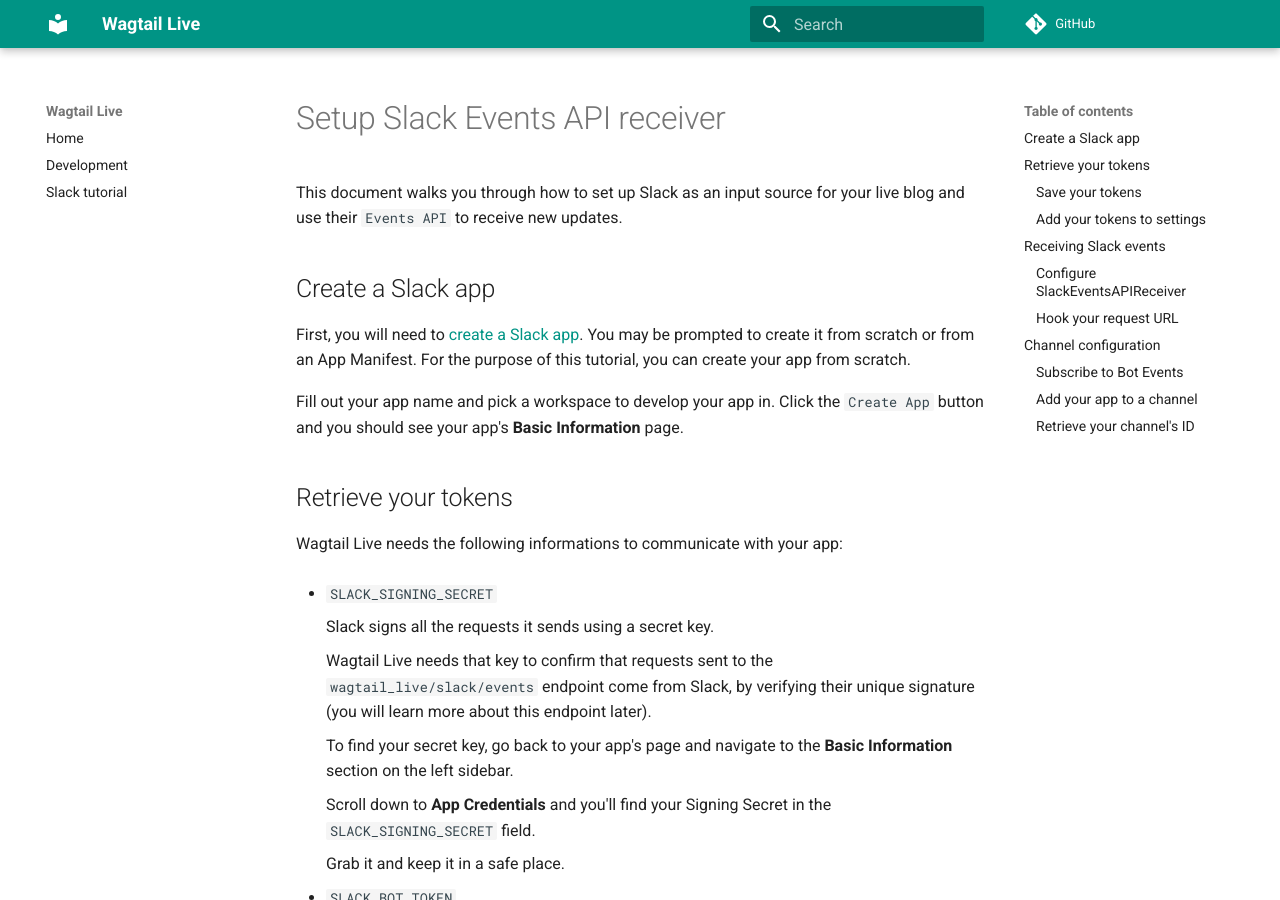
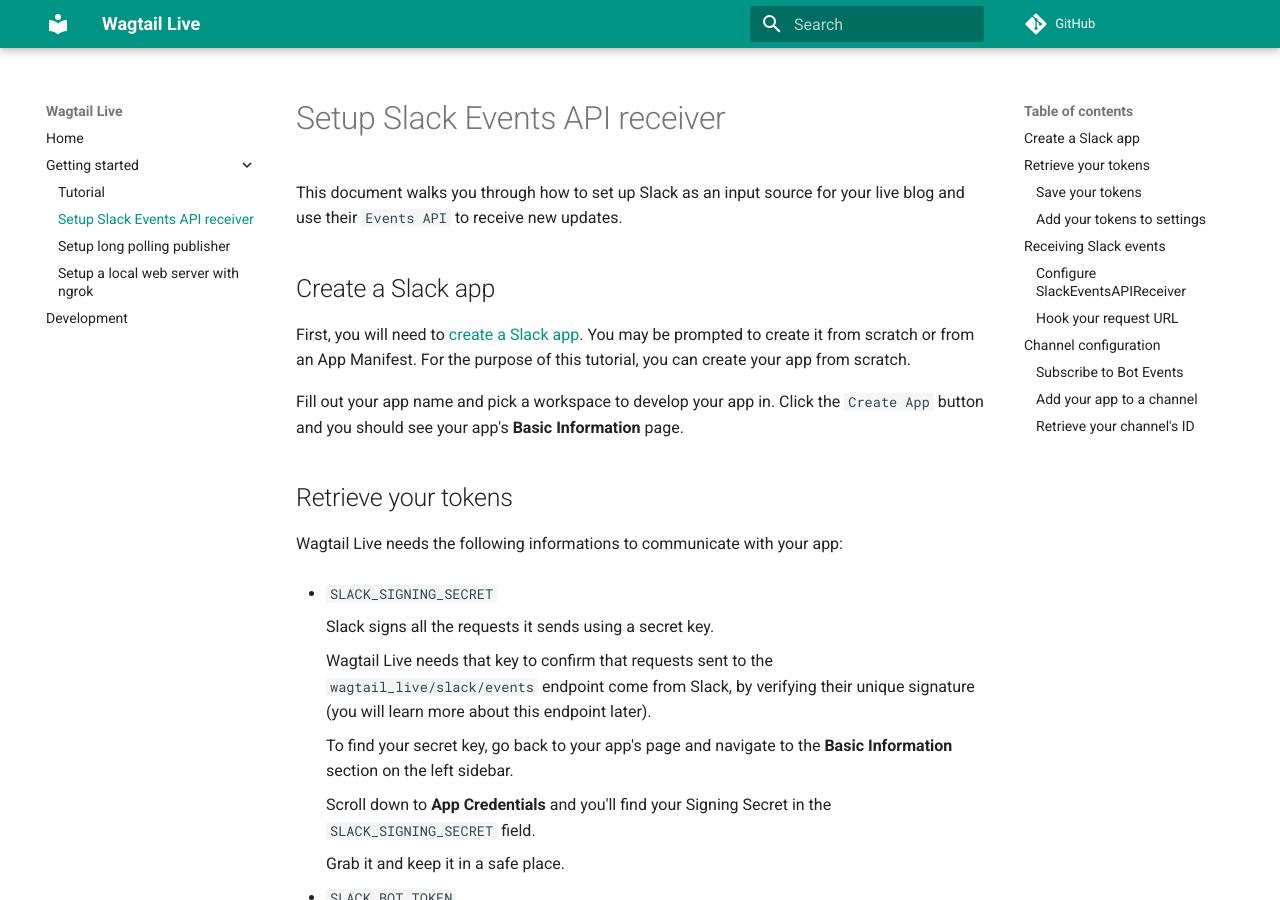
Before and after one commit to wagtail/wagtail-live, an MkDocs documentation site: the page built from docs/getting_started/setup_slack.md, in a window 1280 px wide and 900 px high. Built offline with MkDocs 1.6.1 and Material for MkDocs 9.7.7, drawn with Linux system fonts in a browser that asks for light colours; comment, search, counter and statistics services are not loaded.

Commit message:
Update docs navigation

```diff
--- a/mkdocs.yml
+++ b/mkdocs.yml
@@ -11,5 +11,9 @@ markdown_extensions:
   - pymdownx.superfences
 nav:
   - Home: index.md
+  - Getting started:
+    - Tutorial: getting_started/tutorial.md
+    - Setup Slack Events API receiver: getting_started/setup_slack.md
+    - Setup long polling publisher: getting_started/setup_long_polling.md
+    - Setup a local web server with ngrok: getting_started/setup_ngrok.md
   - Development: development.md
-  - Slack tutorial: getting_started/tutorial.md
```
